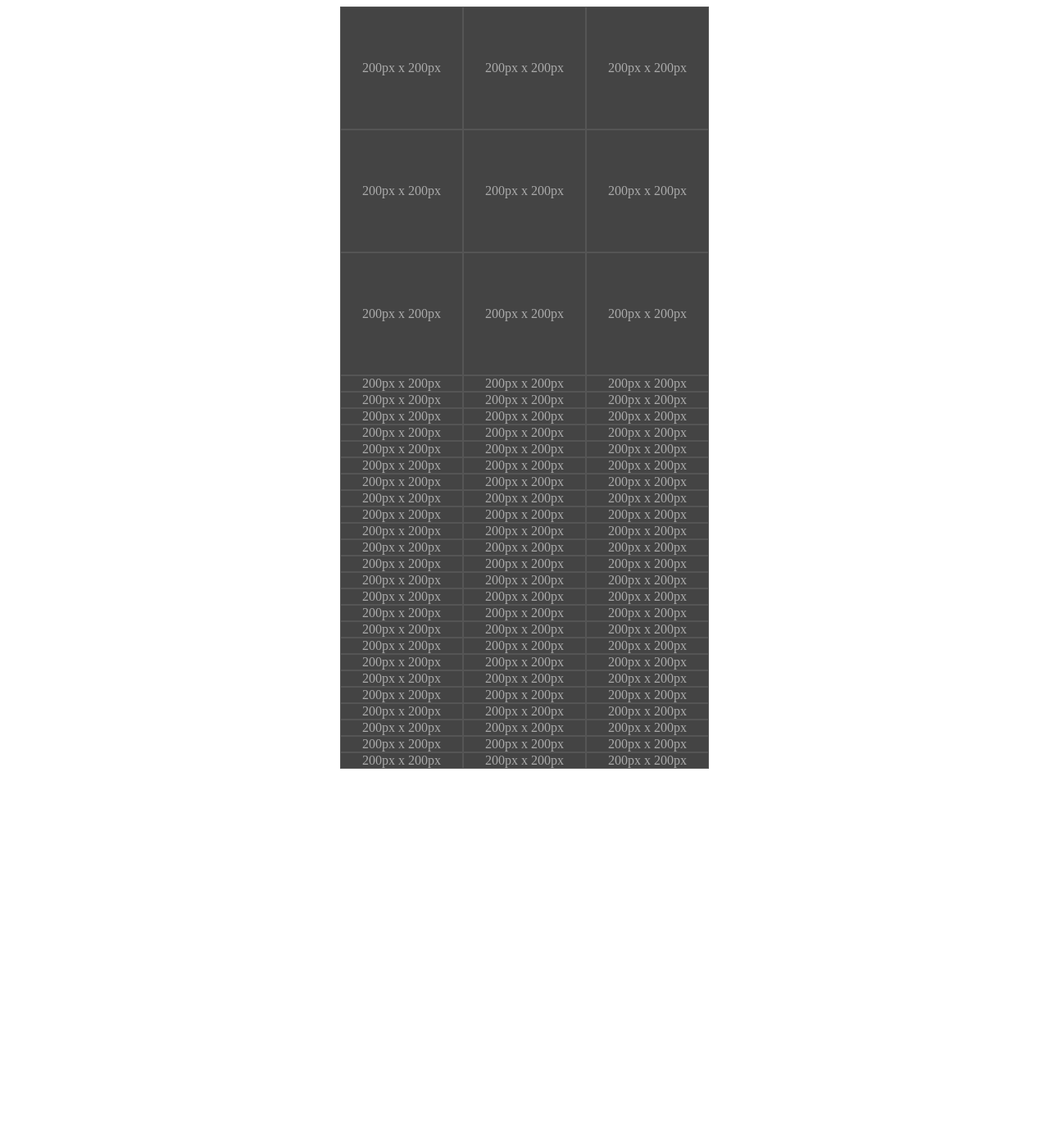
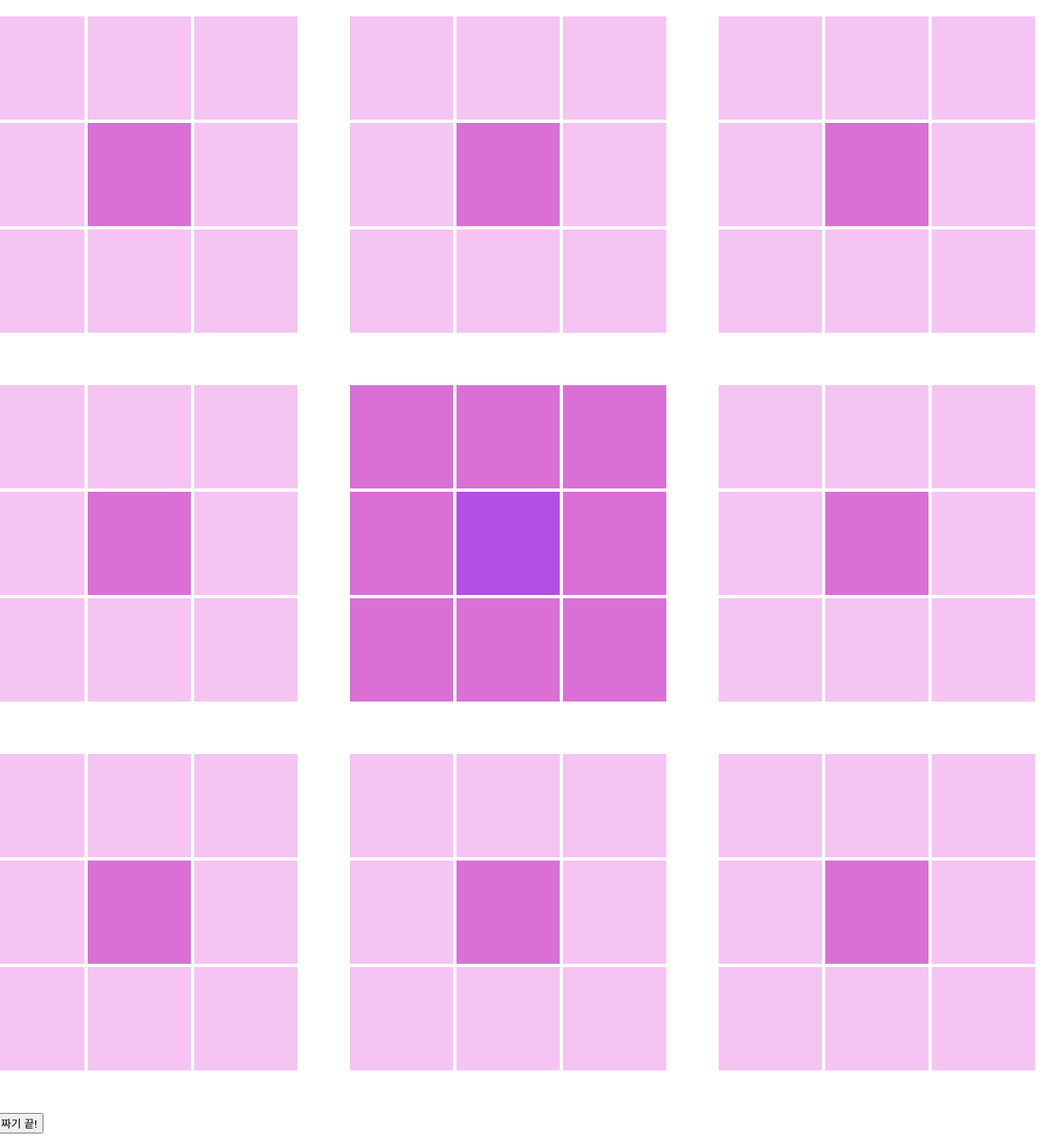
Before and after one commit to WisdomAlwaysWins/CrossOff, a Django app: page /mandalart/plan_small/ in a window 1280 px wide. Shown: the whole page at 82% size. Before the commit the page ends 938 px from the top, so only its background shows below. Run offline with Django 3.2, Linux system fonts and the light colour scheme; some libraries are stand-ins or nearby versions.

Commit message:
Mandalart Second

```diff
--- a/templates/mandalart/plan_small.html
+++ b/templates/mandalart/plan_small.html
@@ -15,35 +15,76 @@
 <style type="text/css">
 .board {
     display: grid;
-    grid-template-rows: 150px 150px 150px;
-    grid-template-columns: 150px 150px 150px;
+    grid-template-rows: 450px 450px 450px;
+    grid-template-columns: 450px 450px 450px;
+}
+.box {
+    display: grid;
+    grid-template-rows: 130px 130px 130px;
+    grid-template-columns: 130px 130px 130px;
+    margin: 10px;
 }
 body {
     display: grid;
     justify-content: center;
 }
-.box {
-    background: #444;
-    border: 1px solid #555;
+.element {
+    background: rgb(245, 196, 243);
+    border: 2px solid white;
     display: flex;
     align-items: center;
     justify-content: center;
-    color: #AAA;
+    color: white;
+    text-align: center;
+    font-weight: bold;
+    font-style: bold;
+    font-size: large;
+}
+#element5{
+    background: orchid;
+}
+#box5 #element1{
+    background: orchid;
+}
+#box5 #element2{
+    background: orchid;
+}
+#box5 #element3{
+    background: orchid;
+}
+#box5 #element4{
+    background: orchid;
+}
+#box5 #element5{
+    background: rgb(178, 79, 228);
+}
+#box5 #element6{
+    background: orchid;
+}
+#box5 #element7{
+    background: orchid;
+}
+#box5 #element8{
+    background: orchid;
+}
+#box5 #element9{
+    background: orchid;
 }
 </style>
 
 <form action="{% url 'mandalart:plan_small' %}" method="POST">
     <div class="board">
         <script>
-            for(let i = 0; i < 9; i++) {
-                for(let j = 0; j < 9; j++){
-                    document.write('<div class="box">200px x 200px</div>');
+            for(let i = 1; i <= 9; i++) {
+                document.write('<div class="box" id="box'+i+'">')
+                for(let j = 1; j <= 9; j++){
+                    document.write('<input class="element" id="element'+j+'"></input>');
                 }
-                // if(i%3===0) {document.write('<br>');}
+                document.write('</div>')
             }
         </script>
     </div>
+    <button type="submit" class="button_finish"> 계획 짜기 끝! </button>
 </form>
-
 </body>
 </html>
```
Also changed, not shown: templates/mandalart/plan_big.html (+1 -60 lines).
